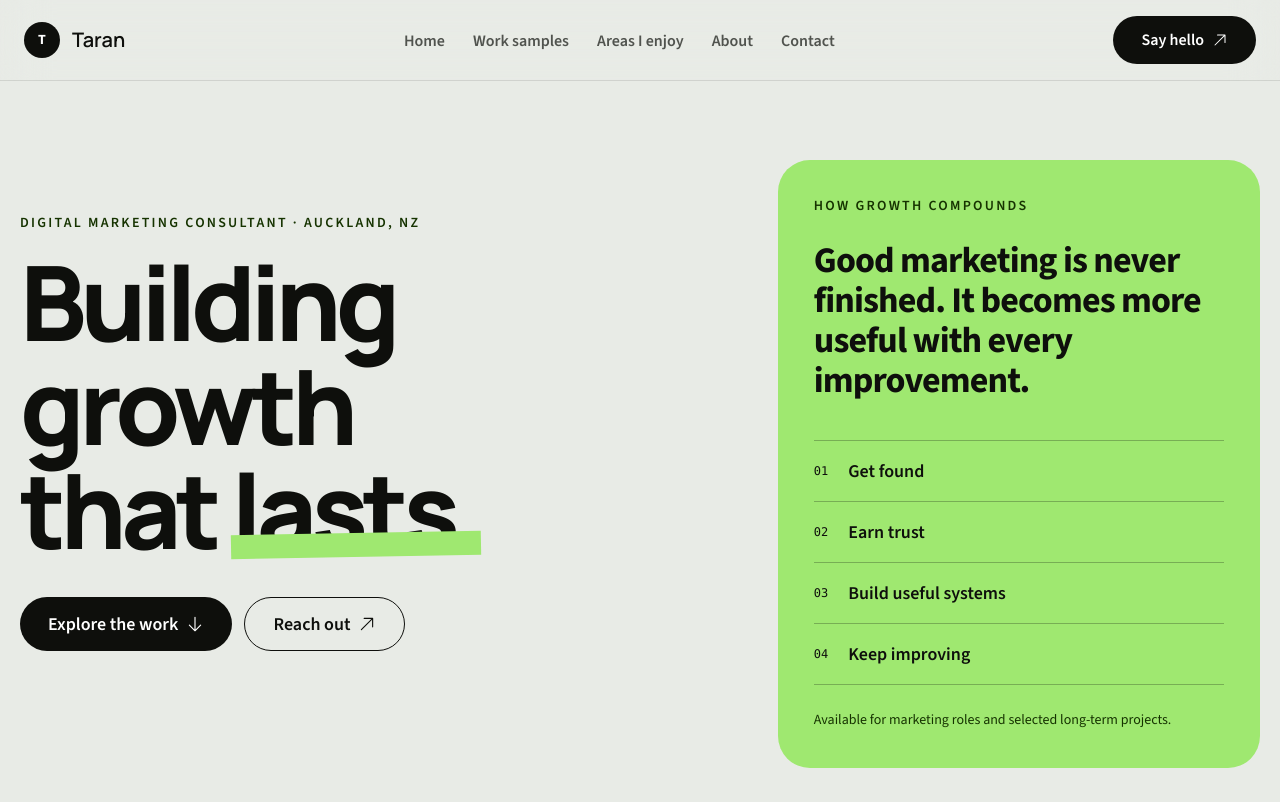
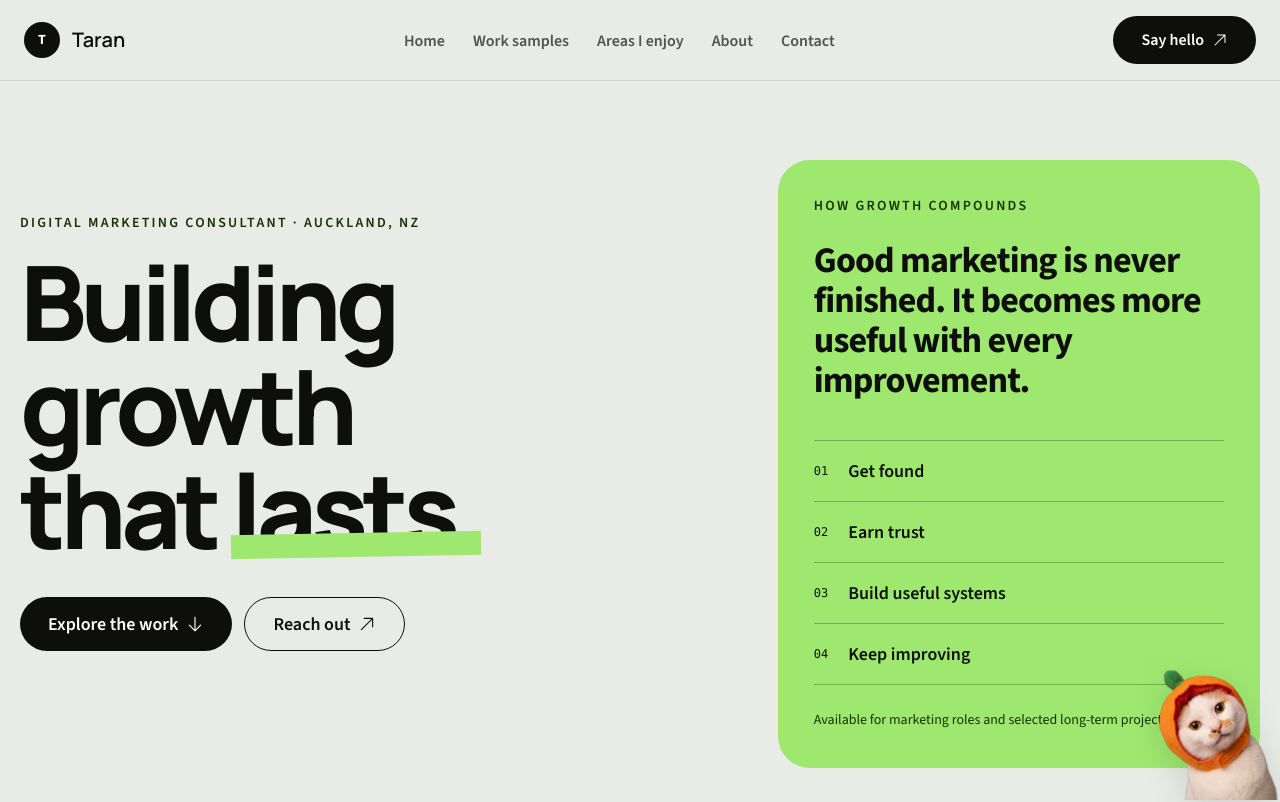
Before and after one commit to taranveerultra-bot/Tara-cv, a Next.js app: page / in a window 1280 px wide. Shown: the top 802 px of the page. Built offline with nearby package versions, Linux system fonts and the light colour scheme.

Commit message:
Add fixed cat character to page corner

```diff
--- a/src/app/layout.tsx
+++ b/src/app/layout.tsx
@@ -2,6 +2,7 @@ import type { Metadata } from "next";
 import { Manrope, Source_Sans_3 } from "next/font/google";
 
 import CanvasCursor from "@/components/CanvasCursor";
+import CornerCat from "@/components/CornerCat";
 import Footer from "@/components/Footer";
 import Header from "@/components/Header";
 import { siteDetails } from "@/data/siteDetails";
@@ -74,6 +75,7 @@ export default function RootLayout({ children }: Readonly<{ children: React.Reac
                     dangerouslySetInnerHTML={{ __html: JSON.stringify(structuredData) }}
                 />
                 <CanvasCursor />
+                <CornerCat />
                 <Header />
                 <main>{children}</main>
                 <Footer />
--- /dev/null
+++ b/src/components/CornerCat.tsx
@@ -0,0 +1,19 @@
+import Image from "next/image";
+
+const CornerCat = () => (
+    <div
+        aria-hidden="true"
+        className="pointer-events-none fixed bottom-0 right-0 z-40 w-20 select-none sm:w-28 lg:w-36"
+    >
+        <Image
+            src="/images/cat-corner.png"
+            alt=""
+            width={1254}
+            height={1254}
+            sizes="(max-width: 639px) 80px, (max-width: 1023px) 112px, 144px"
+            className="h-auto w-full drop-shadow-[0_8px_16px_rgba(0,0,0,0.12)]"
+        />
+    </div>
+);
+
+export default CornerCat;
```
Also changed, not shown: public/images/cat-corner.png (added).
